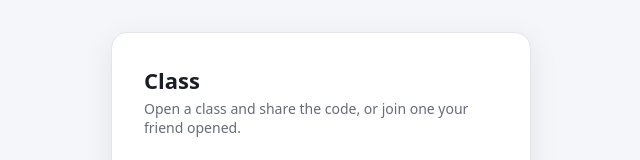
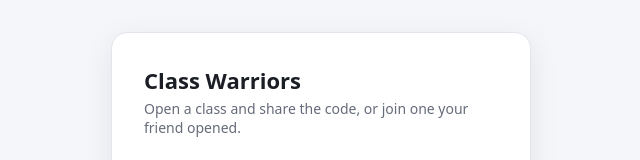
Before and after one commit to danielgraykristoffersen/Class-warriors, a website: page public/index.html in a window 1280 px wide. Shown: the top 160 px of the page, without its empty margins (319-959 px from the left). Drawn offline with nearby package versions, Linux system fonts and the light colour scheme; no server answers.

Commit message:
Rename app to Class Warriors
Co-Authored-By: Claude Sonnet 5 <noreply@anthropic.com>

```diff
--- a/public/index.html
+++ b/public/index.html
@@ -3,7 +3,7 @@
 <head>
 <meta charset="utf-8" />
 <meta name="viewport" content="width=device-width, initial-scale=1" />
-<title>Class</title>
+<title>Class Warriors</title>
 <style>
   :root {
     color-scheme: light dark;
@@ -244,7 +244,7 @@
 <body>
 
   <div class="card" id="screen-home">
-    <h1>Class</h1>
+    <h1>Class Warriors</h1>
     <p class="sub">Open a class and share the code, or join one your friend opened.</p>
 
     <label for="create-name">Your name</label>
```
